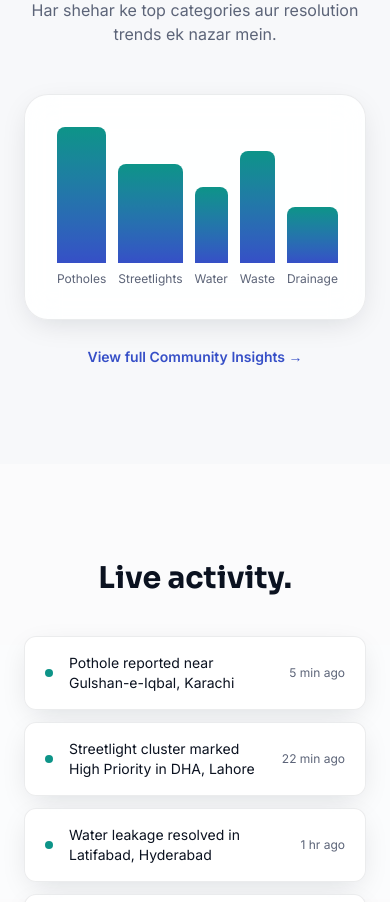
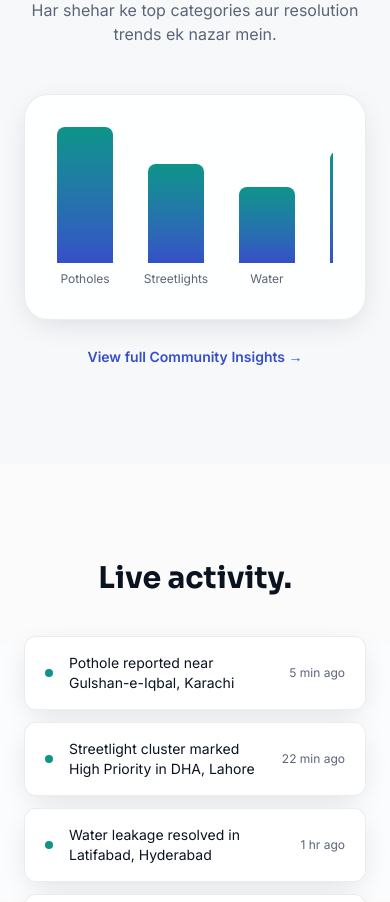
Before and after one commit to farhanali-cell/hyperlocal-mapper-frontend, a React (Vite) app: page / in a window 390 px wide. Shown: the part 5960-6862 px from the top of the page. Built offline with nearby package versions, Linux system fonts and the light colour scheme; no server answers.

Commit message:
Fix mobile overflow in Community Insights bar chart section

```diff
--- a/src/pages/Home/Home.jsx
+++ b/src/pages/Home/Home.jsx
@@ -571,7 +571,8 @@ export default function Home() {
           </div>
 
           <div className="glass mt-12 rounded-3xl border border-white/40 p-8">
-            <div className="flex items-end justify-between gap-3 sm:gap-6">
+            <div className="overflow-x-auto">
+              <div className="flex min-w-105 items-end justify-between gap-3 sm:min-w-0 sm:gap-6">
                 {[
                   { label: "Potholes", value: 85 },
                   { label: "Streetlights", value: 62 },
@@ -581,7 +582,7 @@ export default function Home() {
                 ].map((bar, i) => (
                   <div
                     key={bar.label}
-                  className="flex flex-1 flex-col items-center gap-2"
+                    className="flex w-14 shrink-0 flex-col items-center gap-2"
                   >
                     <motion.div
                       initial={{ height: 0 }}
@@ -597,6 +598,7 @@ export default function Home() {
                     <span className="text-xs text-text-muted">{bar.label}</span>
                   </div>
                 ))}
+              </div>
             </div>
           </div>
 
```
Lines whose indentation alone changed are shown as unchanged.
